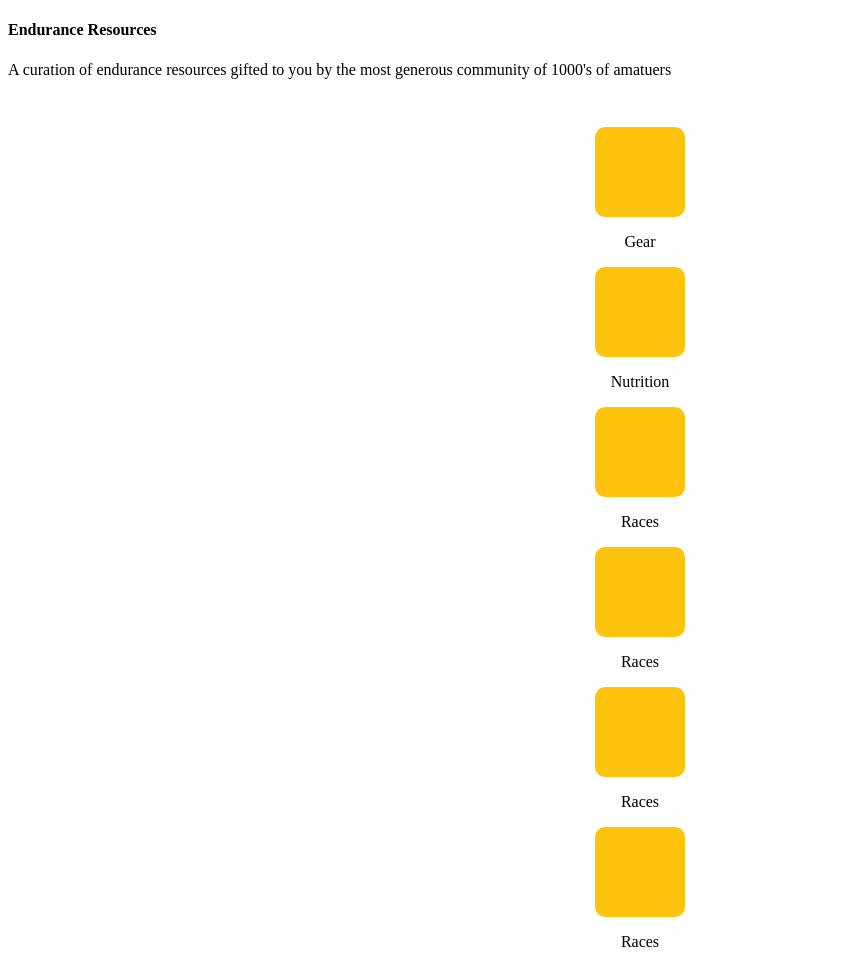
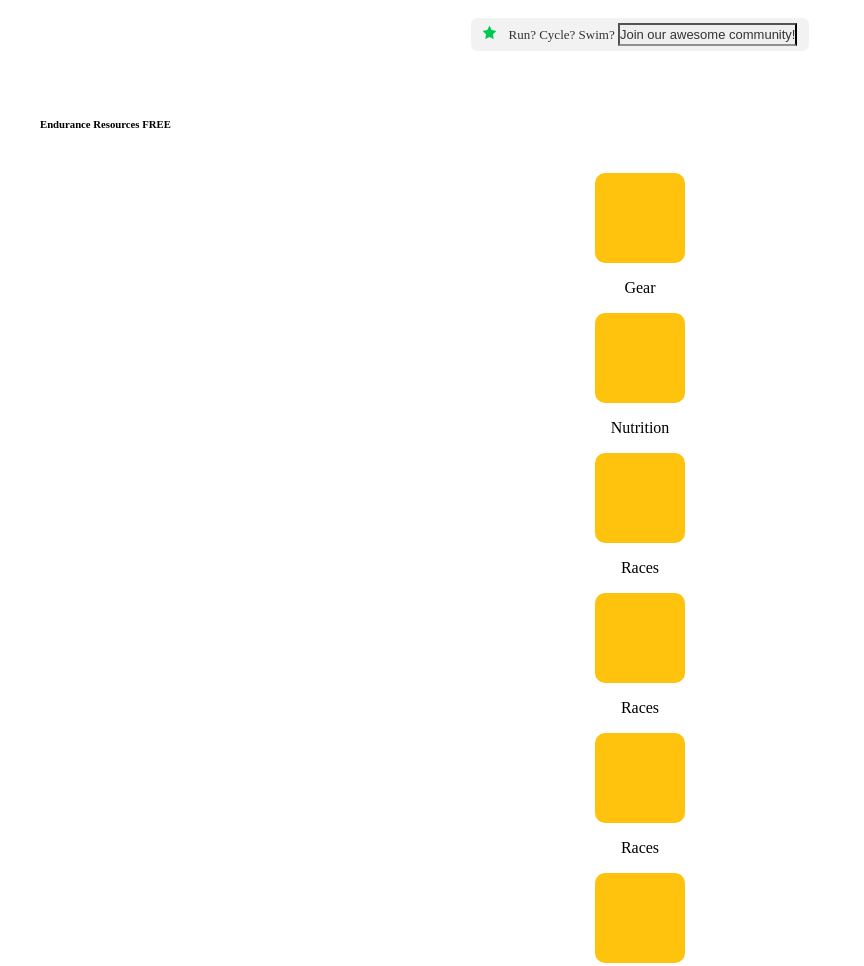
Before and after one commit to zanderw/doddel, a Gatsby site: page / in a window 1280 px wide. Shown: the top 966 px of the page, without its empty margins (0-864 px from the left). Built offline with nearby package versions, Linux system fonts and the light colour scheme; Gatsby itself is replaced by a stand-in of ours.

Commit message:
styled homepage

```diff
--- a/src/assets/scss/_variables.scss
+++ b/src/assets/scss/_variables.scss
@@ -15,7 +15,7 @@ $gray-200: #e9ecef !default;
 $gray-300: #dee2e6 !default;
 $gray-400: #ced4da !default;
 $gray-500: #adb5bd !default;
-$gray-600: #6c757d !default;
+$gray-600: rgba(51,51,51,0.3) !default;
 $gray-700: #495057 !default;
 $gray-800: #343a40 !default;
 $gray-900: #212529 !default;
@@ -750,8 +750,8 @@ $popover-arrow-outer-color:         fade-in($popover-border-color, .05) !default
 
 // Badges
 
-$badge-font-size:                   75% !default;
-$badge-font-weight:                 $font-weight-bold !default;
+$badge-font-size:                   10px !default;
+$badge-font-weight:                 $font-weight-normal !default;
 $badge-padding-y:                   .25em !default;
 $badge-padding-x:                   .4em !default;
 $badge-border-radius:               $border-radius !default;
--- a/src/components/ReactNavbar.js
+++ b/src/components/ReactNavbar.js
@@ -32,7 +32,7 @@ export default class ReactNavbar extends React.Component {
   }
   render() {
     return <div >
-        <Navbar color="light" light expand="md">
+        <Navbar color="light" light expand="xs">
           <Link to="/">
             <NavbarBrand>
               <img style={logo} src={waddlLogo}/> {' '}
@@ -43,7 +43,7 @@ export default class ReactNavbar extends React.Component {
             <Nav className="ml-auto" navbar>
               <NavItem>
                 <Link to="/research">
-                  <Button color="primary">Share with friends</Button>
+                  <Button color="primary" size="sm">Share with friends</Button>
                 </Link>
               </NavItem>
             </Nav>
--- a/src/pages/index.js
+++ b/src/pages/index.js
@@ -2,7 +2,7 @@ import React from 'react'
 import Link from 'gatsby-link'
 import styled from 'styled-components'
 
-import eediHeroImage from '../assets/images/hero_landing.svg'
+import waddlStar from '../assets/images/waddl_star.svg'
 import eediPlaceholder from '../assets/images/placeholder_image.svg'
 import eediFooterPush from '../assets/images/footer_push.svg'
 
@@ -10,10 +10,43 @@ import {
     Container,
     Row,
     Col,
+    Button,
+    Badge,
 } from 'reactstrap'
 
+const headerBlock = {
+    textAlign: 'center',
+    margin: '0 auto',
+    padding: '10px 0'
+};
+
+const imageIcon = {
+    width: '13px',
+    marginRight: '13px'
+};
+
+const secondaryButtonBlock = {
+    background: 'rgba(0,0,0, .05)',
+    borderRadius: '6px',
+    padding: '5px 12px',
+    width: 'max-content',
+    textAlign: 'center',
+    fontSize: '13px',
+    color: '#333',
+    margin: '0 auto'
+};
+
+const secondaryButton = {
+    fontSize: '13px',
+    borderBottom: '2px solid rgba(51,51,51, .5)',
+    padding: '2px 0',
+    borderRadius: '0',
+    color: '#333',
+    fontWeight: '500'
+};
+
 const heroBlock = {
-    padding: "2em 0"
+    padding: "2em 2em"
 };
 
 const centerBlock = {
@@ -31,15 +64,19 @@ const selectBlock = {
 
 
 const IndexPage = () => (
-    <Container>
-        <Row>
-            <Col xs="12" md="12" lg="12">
-                <h4>Endurance Resources</h4>
-                <p>A curation of endurance resources gifted to you by the most generous community of 1000's of
-                    amatuers</p>
+    <div>
+        <div style={headerBlock}>
+        <div style={secondaryButtonBlock}>
+            <img src={waddlStar} style={imageIcon}/>
+            Run? Cycle? Swim? {' '}
+            <Button color="link" style={secondaryButton}>Join our awesome community! </Button>
+        </div>
+        </div>
+        <Row style={heroBlock}>
+            <Col xs="12">
+                <h6>Endurance Resources <Badge color="success">FREE</Badge></h6>
             </Col>
-        </Row>
-        <Row style={heroBlock}>
+            <br />
             <Col xs="6" md="2" lg="2">
                 <div style={centerBlock}>
                     <Link >
@@ -124,7 +161,7 @@ const IndexPage = () => (
                 </div>
             </Col>
         </Row>
-    </Container>
+    </div>
 )
 
 
```
Also changed, not shown: src/assets/images/waddl_star.svg (added).
